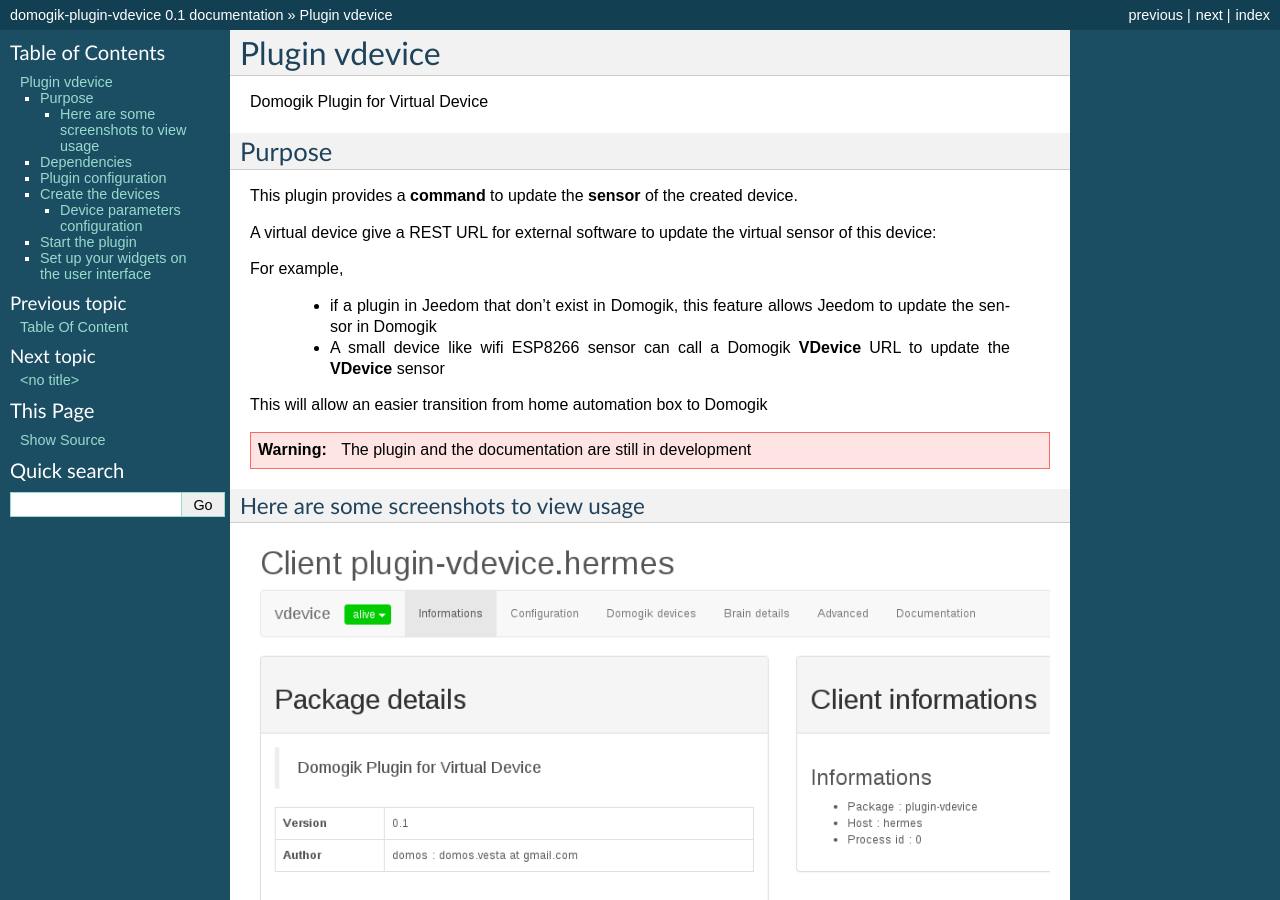
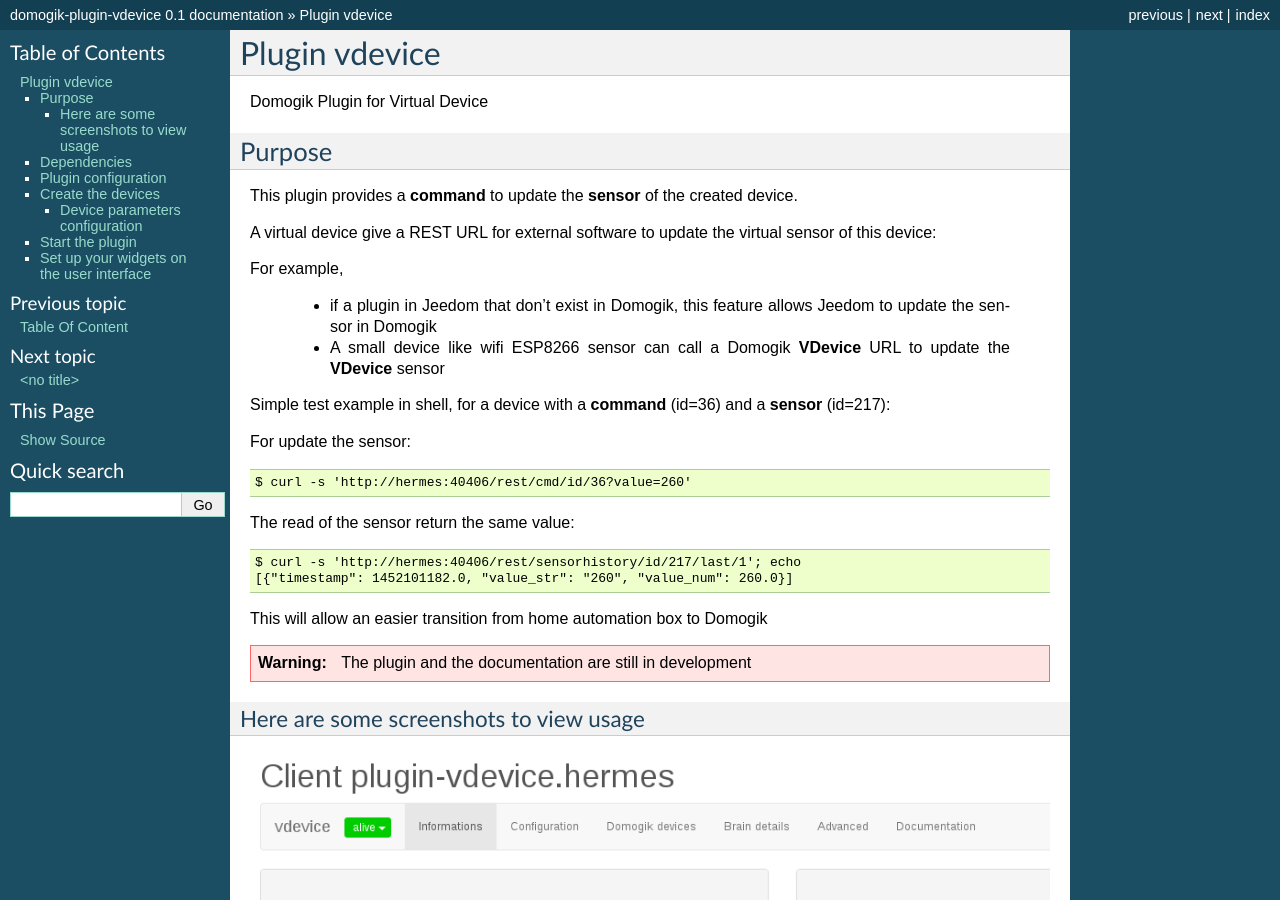
Before and after one commit to vdomos/domogik-plugin-vdevice, a Sphinx documentation site: the page built from docs/vdevice.txt, in a window 1280 px wide and 900 px high. Built offline with Sphinx 7.4.7, drawn with Linux system fonts in a browser that asks for light colours.

Commit message:
Documentation update

```diff
--- a/docs/vdevice.txt
+++ b/docs/vdevice.txt
@@ -20,6 +20,19 @@
 
     * if a plugin in Jeedom that don't exist in Domogik, this feature allows Jeedom to update the sensor in Domogik
     * A small device like wifi ESP8266 sensor can call a Domogik **VDevice** URL to update the **VDevice** sensor
+
+
+Simple test example in shell, for a device with a **command** (id=36) and a **sensor** (id=217):
+
+For update the sensor: ::
+
+	$ curl -s 'http://hermes:40406/rest/cmd/id/36?value=260'
+
+The read of the sensor return the same value: ::
+
+	$ curl -s 'http://hermes:40406/rest/sensorhistory/id/217/last/1'; echo
+	[{"timestamp": 1452101182.0, "value_str": "260", "value_num": 260.0}]
+
 
 
 This will allow an easier transition from home automation box to Domogik
```
